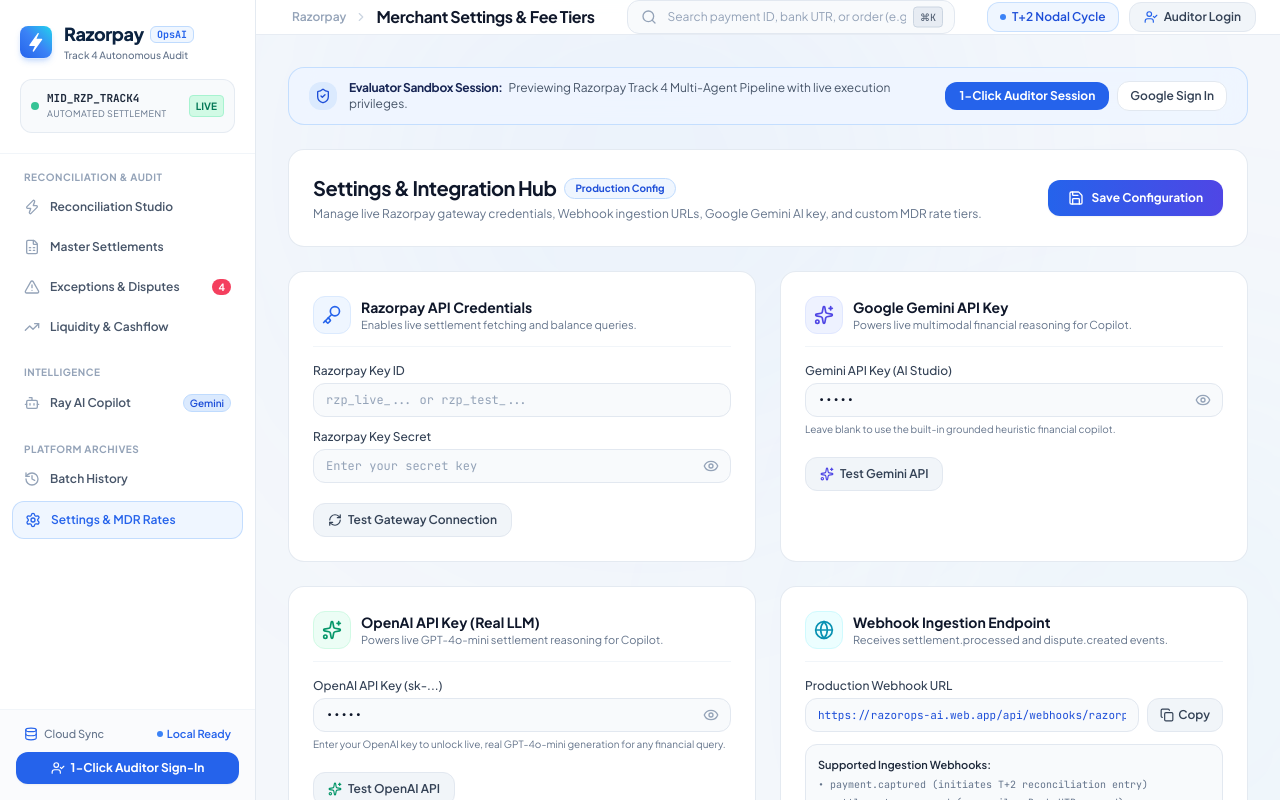
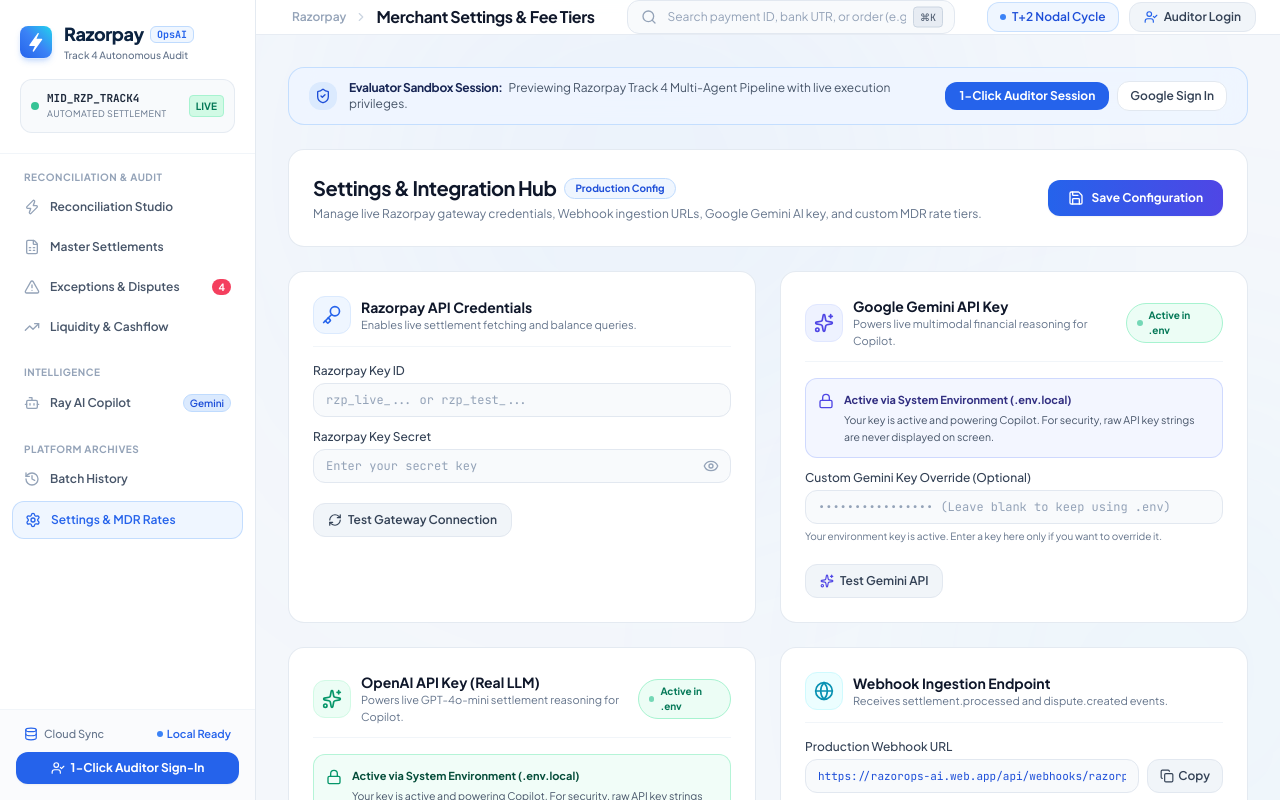
Before and after one commit to DeekshaG96/razorops-ai, a React (Vite) app: page / in a window 1280 px wide. Both pictures are taken after a click on the button "Settings & MDR Rates". Built offline with nearby package versions, Linux system fonts and the light colour scheme; no server answers.

Commit message:
fix(security): mask environment API keys in UI while keeping them active in backend

```diff
--- a/src/App.jsx
+++ b/src/App.jsx
@@ -87,11 +87,17 @@
   // HITL Resolved Exceptions
   const [resolvedExceptionIds, setResolvedExceptionIds] = useState({});
 
-  // Settings & Credentials
+  // Settings & Credentials (never expose .env secrets into editable input states)
   const [razorpayKeyId, setRazorpayKeyId] = useState(() => localStorage.getItem('razorops_rzp_key_id') || '');
   const [razorpayKeySecret, setRazorpayKeySecret] = useState(() => localStorage.getItem('razorops_rzp_key_secret') || '');
-  const [openaiApiKey, setOpenaiApiKey] = useState(() => localStorage.getItem('razorops_openai_api_key') || import.meta.env.VITE_OPENAI_API_KEY || '');
-  const [geminiApiKey, setGeminiApiKey] = useState(() => localStorage.getItem('razorops_gemini_api_key') || import.meta.env.VITE_GEMINI_API_KEY || '');
+  const [openaiApiKey, setOpenaiApiKey] = useState(() => {
+    const saved = localStorage.getItem('razorops_openai_api_key') || '';
+    return (saved && saved === import.meta.env?.VITE_OPENAI_API_KEY) ? '' : saved;
+  });
+  const [geminiApiKey, setGeminiApiKey] = useState(() => {
+    const saved = localStorage.getItem('razorops_gemini_api_key') || '';
+    return (saved && saved === import.meta.env?.VITE_GEMINI_API_KEY) ? '' : saved;
+  });
   const [mdrRates, setMdrRates] = useState(() => {
     try {
       const saved = localStorage.getItem('razorops_mdr_rates');
@@ -420,18 +426,19 @@
     localStorage.setItem('razorops_mdr_rates', JSON.stringify(mdrRates));
   };
 
-  // Pre-load demo dataset on mount if none exists & populate default env keys
+  // Pre-load demo dataset on mount if none exists & clean any accidental storage of env secrets
   useEffect(() => {
     if (!dbData) {
       const demoData = generateSyntheticData();
       const result = controllerAgent.run(demoData);
       setDbData(result);
     }
-    if (!openaiApiKey && import.meta.env.VITE_OPENAI_API_KEY) {
-      setOpenaiApiKey(import.meta.env.VITE_OPENAI_API_KEY);
+    // Clean any prior localStorage saves of environment keys
+    if (localStorage.getItem('razorops_openai_api_key') === import.meta.env?.VITE_OPENAI_API_KEY) {
+      localStorage.removeItem('razorops_openai_api_key');
     }
-    if (!geminiApiKey && import.meta.env.VITE_GEMINI_API_KEY) {
-      setGeminiApiKey(import.meta.env.VITE_GEMINI_API_KEY);
+    if (localStorage.getItem('razorops_gemini_api_key') === import.meta.env?.VITE_GEMINI_API_KEY) {
+      localStorage.removeItem('razorops_gemini_api_key');
     }
   }, []);
 
--- a/src/components/SettingsHub.jsx
+++ b/src/components/SettingsHub.jsx
@@ -60,8 +60,12 @@
     }, 1000);
   };
 
+  const hasEnvGemini = Boolean(import.meta.env?.VITE_GEMINI_API_KEY);
+  const hasEnvOpenai = Boolean(import.meta.env?.VITE_OPENAI_API_KEY);
+
   const handleTestOpenai = async () => {
-    if (!openaiApiKey) {
+    const keyToTest = (openaiApiKey || import.meta.env?.VITE_OPENAI_API_KEY || '').trim();
+    if (!keyToTest) {
       setTestOpenaiStatus('missing');
       setTimeout(() => setTestOpenaiStatus(null), 3000);
       return;
@@ -73,7 +77,7 @@
         method: 'POST',
         headers: {
           'Content-Type': 'application/json',
-          'Authorization': `Bearer ${openaiApiKey.trim()}`
+          'Authorization': `Bearer ${keyToTest}`
         },
         body: JSON.stringify({
           model: 'gpt-4o-mini',
@@ -99,7 +103,8 @@
   };
 
   const handleTestGemini = async () => {
-    if (!geminiApiKey) {
+    const keyToTest = (geminiApiKey || import.meta.env?.VITE_GEMINI_API_KEY || '').trim();
+    if (!keyToTest) {
       setTestGeminiStatus('missing');
       setTimeout(() => setTestGeminiStatus(null), 3000);
       return;
@@ -110,7 +115,7 @@
       let isSuccess = false;
       for (const model of ['gemini-2.5-flash', 'gemini-flash-latest', 'gemini-2.0-flash']) {
         try {
-          const endpoint = `https://generativelanguage.googleapis.com/v1beta/models/${model}:generateContent?key=${encodeURIComponent(geminiApiKey.trim())}`;
+          const endpoint = `https://generativelanguage.googleapis.com/v1beta/models/${model}:generateContent?key=${encodeURIComponent(keyToTest)}`;
           const res = await fetch(endpoint, {
             method: 'POST',
             headers: { 'Content-Type': 'application/json' },
@@ -256,7 +261,8 @@
 
         {/* Card 2: Google Gemini AI Copilot API */}
         <div className="bg-white border border-slate-200/90 rounded-2xl p-6 shadow-xs space-y-4">
-          <div className="flex items-center space-x-2.5 pb-3 border-b border-slate-100">
+          <div className="flex items-center justify-between pb-3 border-b border-slate-100">
+            <div className="flex items-center space-x-2.5">
               <div className="p-2 rounded-xl bg-indigo-50 text-indigo-600 border border-indigo-100">
                 <Sparkles className="w-5 h-5" />
               </div>
@@ -265,18 +271,40 @@
                 <p className="text-[11px] text-slate-500">Powers live multimodal financial reasoning for Copilot.</p>
               </div>
             </div>
+            {hasEnvGemini && (
+              <span className="inline-flex items-center space-x-1.5 px-2.5 py-1 rounded-full bg-emerald-50 text-emerald-700 border border-emerald-200 text-[10px] font-bold shadow-xs">
+                <span className="w-1.5 h-1.5 rounded-full bg-emerald-500 animate-pulse" />
+                <span>Active in .env</span>
+              </span>
+            )}
+          </div>
 
           <div className="space-y-3 text-xs">
+            {hasEnvGemini && !geminiApiKey && (
+              <div className="p-3 rounded-xl bg-indigo-50/70 border border-indigo-200/80 text-indigo-950 text-[11px] leading-relaxed flex items-start space-x-2.5">
+                <Lock className="w-4 h-4 text-indigo-600 flex-shrink-0 mt-0.5" />
+                <div className="flex-1">
+                  <div className="font-bold text-indigo-900">Active via System Environment (.env.local)</div>
+                  <div className="text-slate-600 text-[10.5px] mt-0.5">
+                    Your key is active and powering Copilot. For security, raw API key strings are never displayed on screen.
+                  </div>
+                </div>
+              </div>
+            )}
+
             <div>
-              <label className="block text-slate-700 mb-1 font-medium">Gemini API Key (AI Studio)</label>
+              <label className="block text-slate-700 mb-1 font-medium">
+                {hasEnvGemini ? 'Custom Gemini Key Override (Optional)' : 'Gemini API Key (AI Studio)'}
+              </label>
               <div className="relative">
                 <input
                   type={showGemini ? "text" : "password"}
-                  placeholder="AIzaSy..."
+                  placeholder={hasEnvGemini ? "•••••••••••••••• (Leave blank to keep using .env)" : "AIzaSy..."}
                   value={geminiApiKey}
                   onChange={(e) => setGeminiApiKey(e.target.value)}
                   className="w-full bg-slate-50 border border-slate-200 rounded-xl px-3 py-2 text-slate-900 font-mono placeholder-slate-400 focus:outline-none focus:border-indigo-500 focus:bg-white transition-colors pr-10"
                 />
+                {geminiApiKey ? (
                   <button
                     type="button"
                     onClick={() => setShowGemini(!showGemini)}
@@ -284,9 +312,12 @@
                   >
                     {showGemini ? <EyeOff className="w-4 h-4" /> : <Eye className="w-4 h-4" />}
                   </button>
+                ) : null}
               </div>
               <p className="text-[10px] text-slate-500 mt-1">
-                Leave blank to use the built-in grounded heuristic financial copilot.
+                {hasEnvGemini
+                  ? "Your environment key is active. Enter a key here only if you want to override it."
+                  : "Leave blank to use the built-in grounded heuristic financial copilot."}
               </p>
             </div>
 
@@ -316,7 +347,7 @@
 
               {testGeminiStatus === 'missing' && (
                 <span className="text-amber-600 text-[11px] font-semibold">
-                  Enter key first
+                  No key configured
                 </span>
               )}
             </div>
@@ -325,7 +356,8 @@
 
         {/* Card 3: OpenAI Real LLM (GPT-4o-mini) */}
         <div className="bg-white border border-slate-200/90 rounded-2xl p-6 shadow-xs space-y-4">
-          <div className="flex items-center space-x-2.5 pb-3 border-b border-slate-100">
+          <div className="flex items-center justify-between pb-3 border-b border-slate-100">
+            <div className="flex items-center space-x-2.5">
               <div className="p-2 rounded-xl bg-emerald-50 text-emerald-600 border border-emerald-100">
                 <Sparkles className="w-5 h-5" />
               </div>
@@ -334,18 +366,40 @@
                 <p className="text-[11px] text-slate-500">Powers live GPT-4o-mini settlement reasoning for Copilot.</p>
               </div>
             </div>
+            {hasEnvOpenai && (
+              <span className="inline-flex items-center space-x-1.5 px-2.5 py-1 rounded-full bg-emerald-50 text-emerald-700 border border-emerald-200 text-[10px] font-bold shadow-xs">
+                <span className="w-1.5 h-1.5 rounded-full bg-emerald-500 animate-pulse" />
+                <span>Active in .env</span>
+              </span>
+            )}
+          </div>
 
           <div className="space-y-3 text-xs">
+            {hasEnvOpenai && !openaiApiKey && (
+              <div className="p-3 rounded-xl bg-emerald-50/70 border border-emerald-200/80 text-emerald-950 text-[11px] leading-relaxed flex items-start space-x-2.5">
+                <Lock className="w-4 h-4 text-emerald-600 flex-shrink-0 mt-0.5" />
+                <div className="flex-1">
+                  <div className="font-bold text-emerald-900">Active via System Environment (.env.local)</div>
+                  <div className="text-slate-600 text-[10.5px] mt-0.5">
+                    Your key is active and powering Copilot. For security, raw API key strings are never displayed on screen.
+                  </div>
+                </div>
+              </div>
+            )}
+
             <div>
-              <label className="block text-slate-700 mb-1 font-medium">OpenAI API Key (sk-...)</label>
+              <label className="block text-slate-700 mb-1 font-medium">
+                {hasEnvOpenai ? 'Custom OpenAI Key Override (Optional)' : 'OpenAI API Key (sk-...)'}
+              </label>
               <div className="relative">
                 <input
                   type={showOpenai ? "text" : "password"}
-                  placeholder="sk-proj-... or sk-..."
+                  placeholder={hasEnvOpenai ? "•••••••••••••••• (Leave blank to keep using .env)" : "sk-proj-... or sk-..."}
                   value={openaiApiKey}
                   onChange={(e) => setOpenaiApiKey(e.target.value)}
                   className="w-full bg-slate-50 border border-slate-200 rounded-xl px-3 py-2 text-slate-900 font-mono placeholder-slate-400 focus:outline-none focus:border-emerald-500 focus:bg-white transition-colors pr-10"
                 />
+                {openaiApiKey ? (
                   <button
                     type="button"
                     onClick={() => setShowOpenai(!showOpenai)}
@@ -353,9 +407,12 @@
                   >
                     {showOpenai ? <EyeOff className="w-4 h-4" /> : <Eye className="w-4 h-4" />}
                   </button>
+                ) : null}
               </div>
               <p className="text-[10px] text-slate-500 mt-1">
-                Enter your OpenAI key to unlock live, real GPT-4o-mini generation for any financial query.
+                {hasEnvOpenai
+                  ? "Your environment key is active. Enter a key here only if you want to override it."
+                  : "Enter your OpenAI key to unlock live, real GPT-4o-mini generation for any financial query."}
               </p>
             </div>
 
@@ -392,7 +449,7 @@
 
               {testOpenaiStatus === 'missing' && (
                 <span className="text-amber-600 text-[11px] font-semibold">
-                  Enter key first
+                  No key configured
                 </span>
               )}
             </div>
```
Lines whose indentation alone changed are shown as unchanged.
